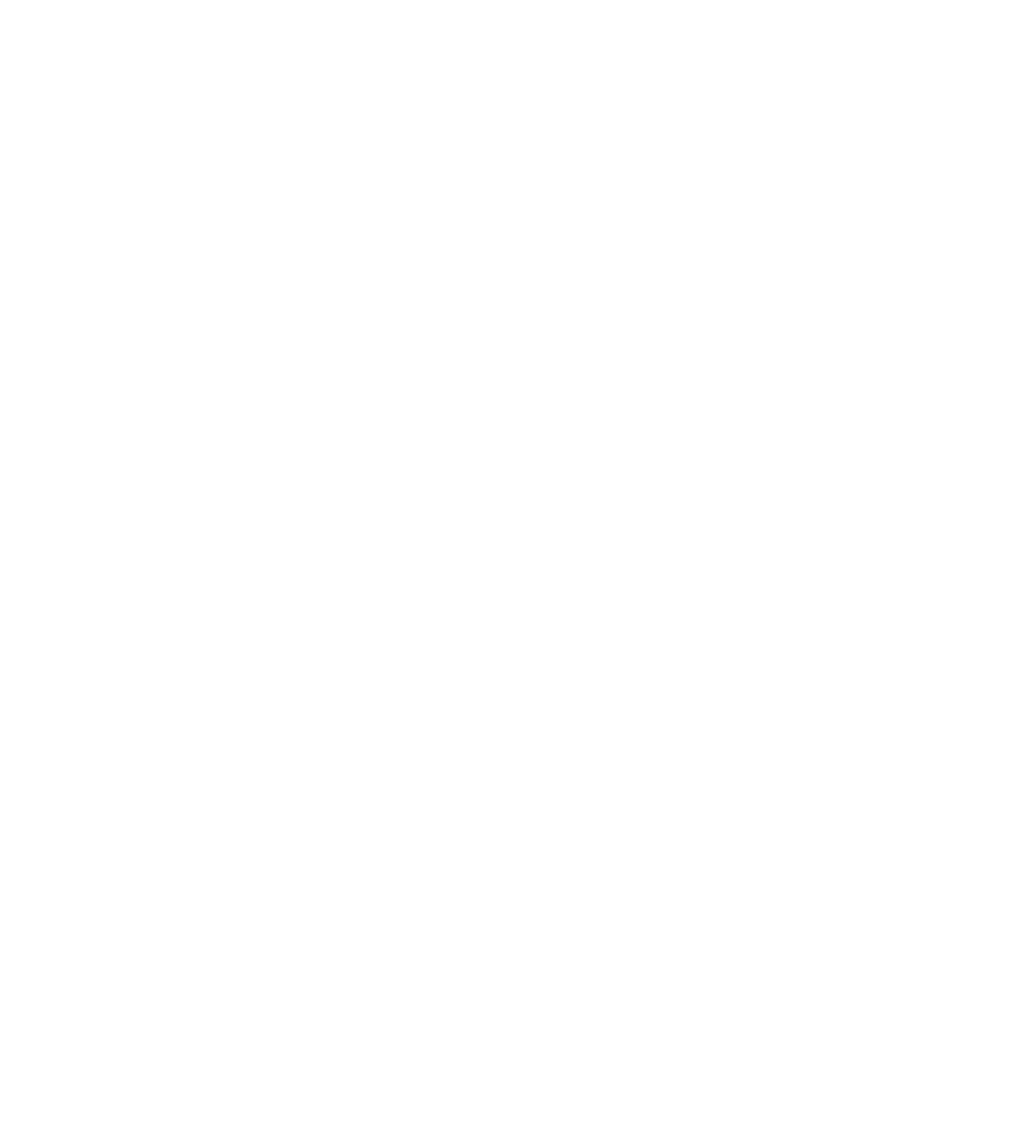
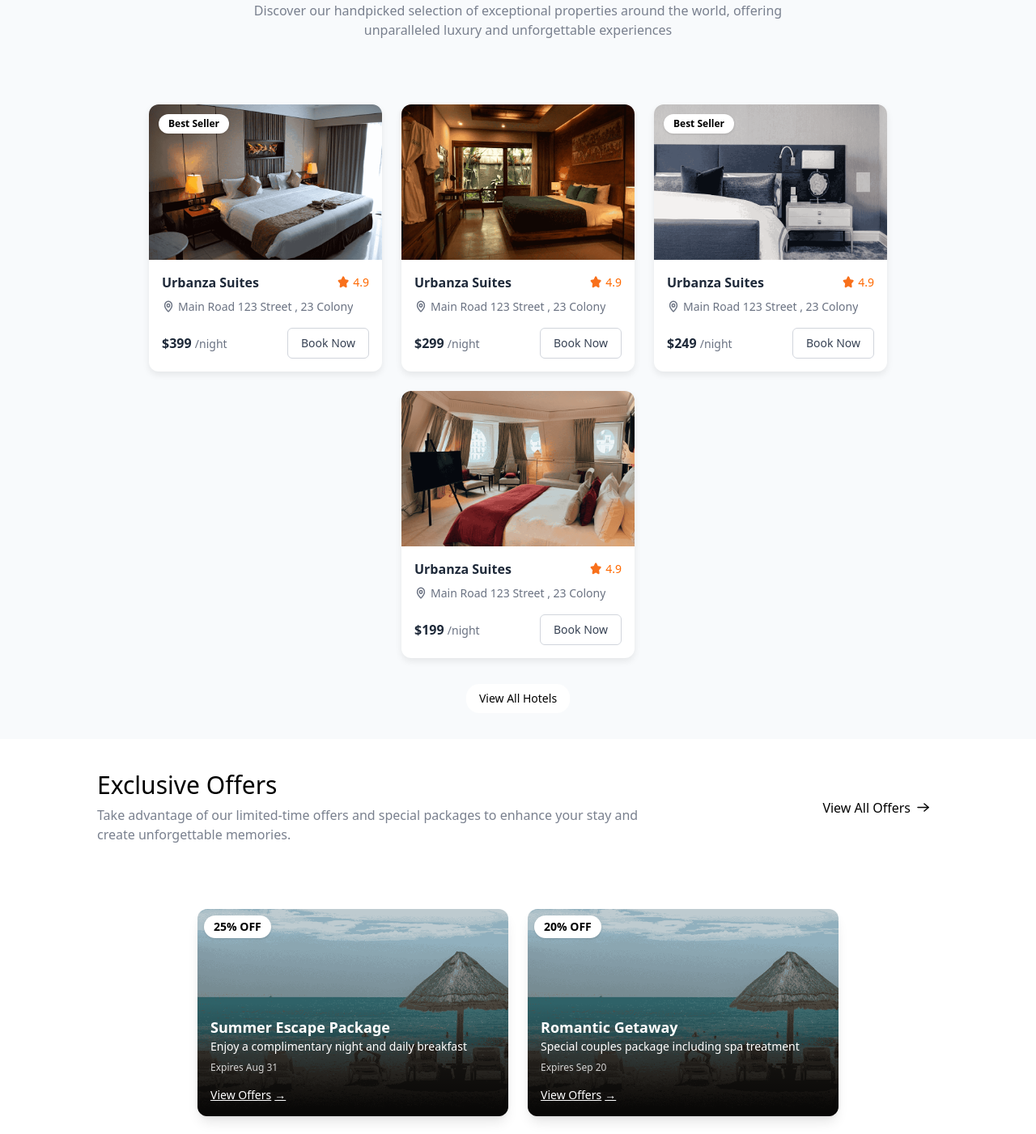
Before and after one commit to sankar636/Hotel-Booking, a React (Vite) app in the folder client/: page / in a window 1280 px wide. Shown: the part 880-2281 px from the top of the page at 81% size. Before the commit the page ends 800 px from the top, so only its background shows below. Built offline with nearby package versions, Linux system fonts and the light colour scheme.

Commit message:
Add FeaturedDestination and ExclusiveOffer components to Home page

```diff
--- /dev/null
+++ b/client/src/components/ExclusiveOffer.jsx
@@ -0,0 +1,36 @@
+import React from 'react'
+import Title from './Title.jsx'
+import { assets, exclusiveOffers } from '../assets/assets'
+import HotelCard from './HotelCard.jsx'
+import OfferCard from './OfferCard.jsx'
+
+const ExclusiveOffer = () => {
+    return (
+        <div className='py-10 px-6'>
+            <div className='flex flex-col sm:flex-row sm:justify-between items-start sm:items-center md:px-16 lg:px-24'>
+                <Title
+                    title='Exclusive Offers'
+                    subTitle='Take advantage of our limited-time offers and special packages to enhance your stay and create unforgettable memories.'
+                    aline='text-left'
+                />
+
+                <button className='group flex items-center gap-2 font-medium cursor-pointer mt-6 sm:mt-0 bg-white hover:bg-gray-200 px-3 py-2 rounded-2xl'>
+                    View All Offers
+                    <img
+                        src={assets.arrowIcon}
+                        alt='ArrowIcon'
+                        className='group-hover:translate-x-1 transition-all'
+                    />
+                </button>
+            </div>
+
+            <div className='flex flex-wrap items-center justify-center gap-6 mt-20 px-6'>
+                {exclusiveOffers.slice(0, 4).map((item) => (
+                    <OfferCard item={item} key={item._id} />
+                ))}
+            </div>
+        </div>
+    )
+}
+
+export default ExclusiveOffer
--- /dev/null
+++ b/client/src/components/FeaturedDestination.jsx
@@ -0,0 +1,26 @@
+import React from 'react'
+import Title from './Title.jsx'
+import HotelCard from './HotelCard'
+import { roomsDummyData } from '../assets/assets.js'
+import { useNavigate } from 'react-router-dom'
+
+const FeaturedDestination = () => {
+
+  const navigate = useNavigate()
+
+  return (
+    <div className='flex flex-col items-center px-6 md:px-16 lg:px-24 bg-slate-50 pt-10'>
+        <Title title='Featured Hotels' subTitle='Discover our handpicked selection of exceptional properties around the world, offering unparalleled luxury and unforgettable experiences' aline='text-center'/>
+        <div className='flex flex-wrap items-center justify-center gap-6 mt-20'>
+            {roomsDummyData.slice(0,4).map((room, index) => (
+                <HotelCard index={index} room={room} key={room._id}/>
+            ))}
+        </div>
+        <button
+        onClick={() => {navigate('/rooms');scrollTo(0,0)}}
+        className='flex items-center justify-center px-4 py-2 rounded-2xl text-sm my-8 bg-white hover:bg-gray-100 transition-all cursor-pointer'>View All Hotels</button>
+    </div>
+  )
+}
+
+export default FeaturedDestination
--- /dev/null
+++ b/client/src/components/HotelCard.jsx
@@ -0,0 +1,53 @@
+import React from "react";
+import { Link } from "react-router-dom";
+import { assets } from "../assets/assets";
+
+const HotelCard = ({ room, index }) => {
+    return (
+        <Link
+            to={`/rooms/${room._id}`}
+            className="relative w-full max-w-72 rounded-xl overflow-hidden bg-white text-gray-700 shadow-[0px_4px_8px_rgba(0,0,0,0.08)] hover:shadow-lg transition-shadow duration-300"
+            onClick={() => scrollTo(0, 0)}
+        >
+            {/* Image */}
+            <img src={room.images[0]} alt="Hotel" className="w-full h-48 object-cover" />
+
+            {/* Best Seller Badge */}
+            {index % 2 === 0 && (
+                <p className="absolute top-3 left-3 bg-white text-black text-xs px-3 py-1 font-semibold rounded-full shadow-sm">
+                    Best Seller
+                </p>
+            )}
+
+            {/* Card Body */}
+            <div className="p-4">
+                {/* Hotel Name and Rating */}
+                <div className="flex items-center justify-between mb-2">
+                    <h1 className="text-md font-semibold text-gray-800 truncate">{room.hotel.name}</h1>
+                    <div className="flex items-center gap-1 text-orange-500">
+                        <img src={assets.starIconFilled} alt="Star" className="w-4 h-4" />
+                        <span className="text-sm font-medium">4.9</span> {/* Replace with dynamic rating if available */}
+                    </div>
+                </div>
+
+                {/* Location */}
+                <div className="flex items-center gap-1 text-sm text-gray-500 mb-4">
+                    <img src={assets.locationIcon} alt="Location" className="w-4 h-4" />
+                    <p className="truncate">{room.hotel.address}</p>
+                </div>
+
+                {/* Price and Action Button */}
+                <div className="flex items-center justify-between">
+                    <p className="text-md text-gray-800 font-semibold">
+                        ${room.pricePerNight} <span className="text-sm text-gray-500 font-normal">/night</span>
+                    </p>
+                    <button className="px-4 py-2 text-sm font-medium border border-gray-300 rounded-md hover:bg-gray-100 transition-all">
+                        Book Now
+                    </button>
+                </div>
+            </div>
+        </Link>
+    );
+};
+
+export default HotelCard;
--- /dev/null
+++ b/client/src/components/OfferCard.jsx
@@ -0,0 +1,28 @@
+import React from 'react';
+import offercard from '../assets/exclusiveOfferCardImg1.png'
+const OfferCard = ({item,}) => {
+    console.log("Item", item);
+
+  return (
+    <div className="relative max-w-sm rounded-xl overflow-hidden shadow-lg">
+      <img
+        src={offercard} // Replace with actual image path or URL
+        alt="Beach"
+        className="w-full h-64 object-cover"
+      />
+      <div className="absolute top-2 left-2 bg-white text-sm font-semibold text-black px-3 py-1 rounded-full shadow">
+        {item.priceOff}% OFF
+      </div>
+      <div className="absolute bottom-0 left-0 right-0 bg-gradient-to-t from-black/80 to-transparent text-white p-4 rounded-b-xl">
+        <h3 className="text-lg font-semibold">{item.title}</h3>
+        <p className="text-sm mb-2">{item.description}</p>
+        <p className="text-xs opacity-80 mb-4">Expires {item.expiryDate}</p>
+        <button className="text-sm font-medium underline hover:no-underline flex items-center gap-1">
+          View Offers <span>→</span>
+        </button>
+      </div>
+    </div>
+  );
+};
+
+export default OfferCard;
--- /dev/null
+++ b/client/src/components/Title.jsx
@@ -0,0 +1,12 @@
+import React from 'react'
+
+const Title = ({title, subTitle, aline}) => {
+  return (
+    <div className={`flex flex-col ${aline}`}>
+        <h1 className='text-4xl md:text-[30px]'>{title}</h1>
+        <p className='text-sm md:text-base mt-2 max-w-174 text-gray-500/90'>{subTitle}</p>
+    </div>
+  )
+}
+
+export default Title
--- a/client/src/pages/Home.jsx
+++ b/client/src/pages/Home.jsx
@@ -1,10 +1,16 @@
 import React from 'react'
 import Hero from '../components/Hero.jsx'
+import FeaturedDestination from '../components/FeaturedDestination.jsx'
+import ExclusiveOffer from '../components/ExclusiveOffer.jsx'
+
+
 
 const Home = () => {
   return (
    <>
     <Hero/>
+    <FeaturedDestination/>
+    <ExclusiveOffer/>
    </>
   )
 }
```
